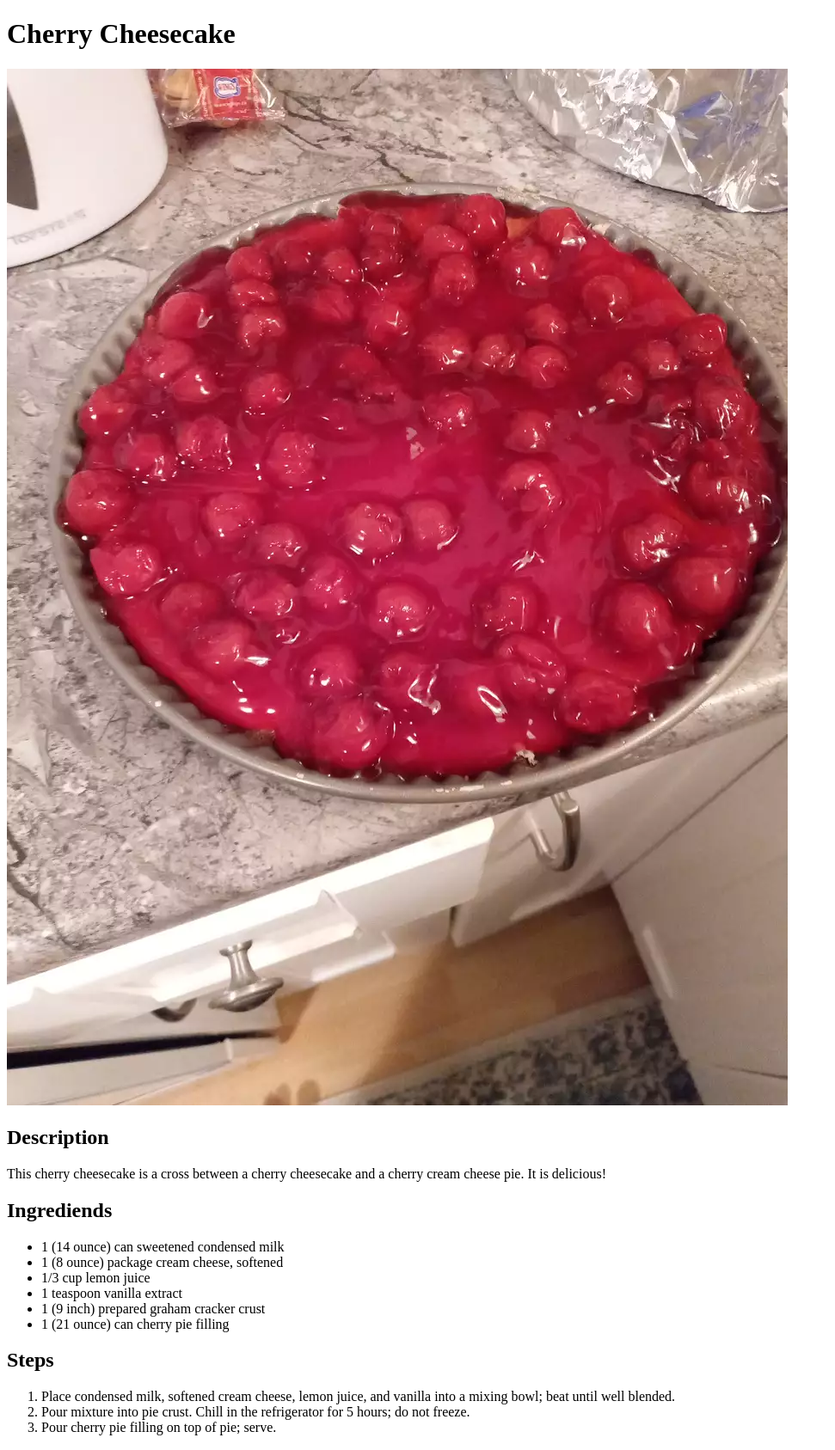
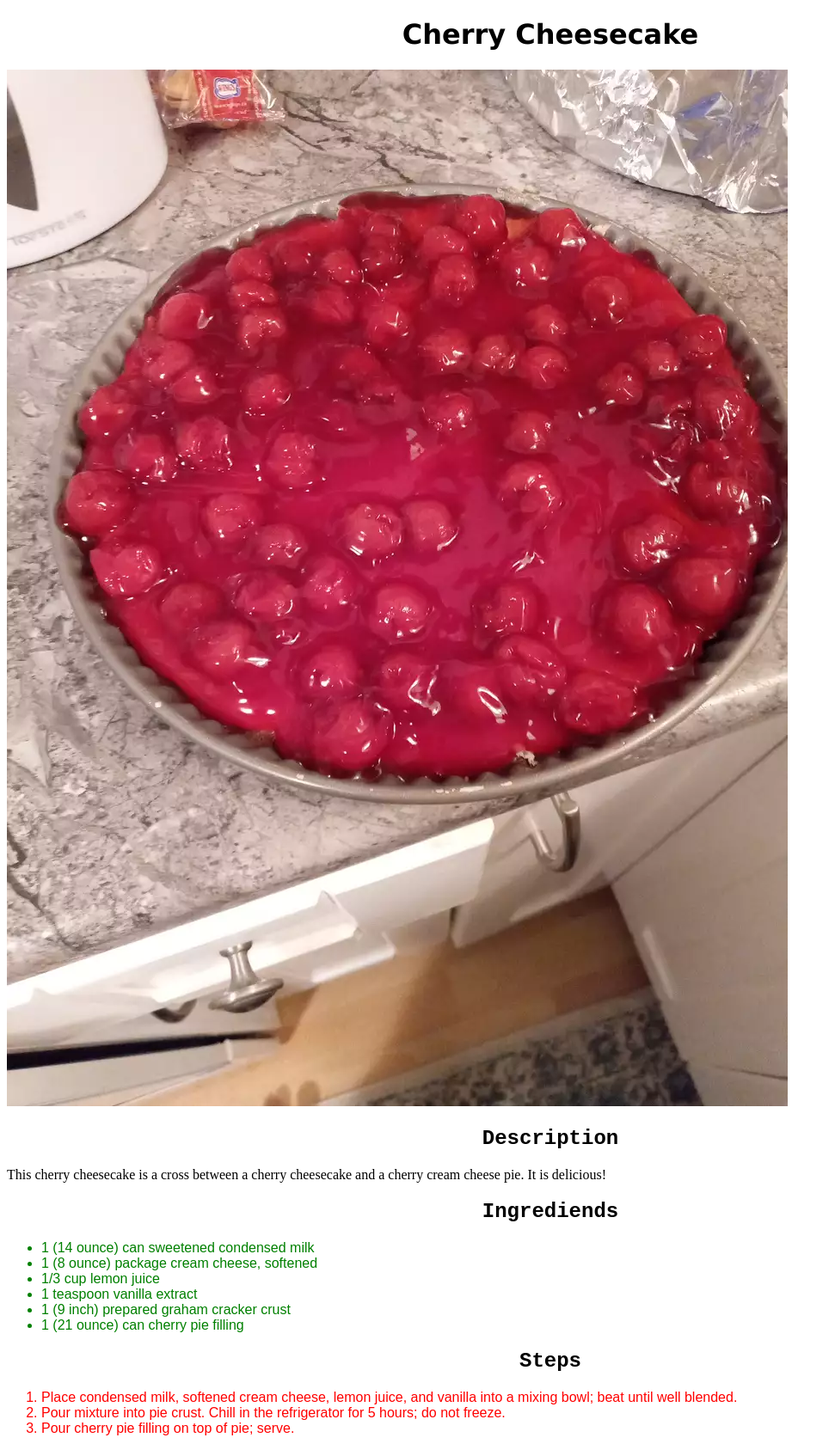
Before and after one commit to agregat1354/odin-recipes, a plain HTML site: page recipes/cherry-cheesecake.html in a window 1280 px wide. Shown: the whole page at 86% size, without its empty margins (0-971 px from the left). Drawn offline with Linux system fonts and the light colour scheme.

Commit message:
Add some style to html

```diff
--- /dev/null
+++ b/css/styles.css
@@ -0,0 +1,21 @@
+.heading {
+    text-align: center;
+    font-family:'Lucida Sans', 'Lucida Sans Regular', 'Lucida Grande', 'Lucida Sans Unicode', Geneva, Verdana, sans-serif;
+}
+
+h2 {
+    text-align: center;
+    font-family:'Courier New', Courier, monospace;
+}
+
+li {
+    font-family: sans-serif;
+}
+
+ol li {
+    color: red;
+}
+
+ul li {
+    color: green;
+}
--- a/recipes/cherry-cheesecake.html
+++ b/recipes/cherry-cheesecake.html
@@ -3,9 +3,10 @@
     <head>
         <meta charset="utf-8">
         <title>Cherry Cheesecake</title>
+        <link rel="stylesheet" href="../css/styles.css"
     </head>
     <body>
-        <h1>Cherry Cheesecake</h1>
+        <h1 class="heading">Cherry Cheesecake</h1>
         <img alt="cherry cheesecake" src="../img/cherry-cheesecake.webp">
         <h2>Description</h2>
         <p>This cherry cheesecake is a cross between a cherry cheesecake and
```
Also changed, not shown: index.html (+2 -1 lines), recipes/lasagna.html (+2 -1 lines), recipes/oven-scrambled-eggs.html (+2 -1 lines).
